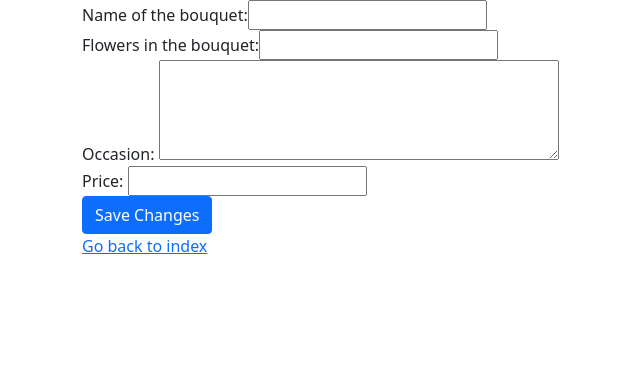
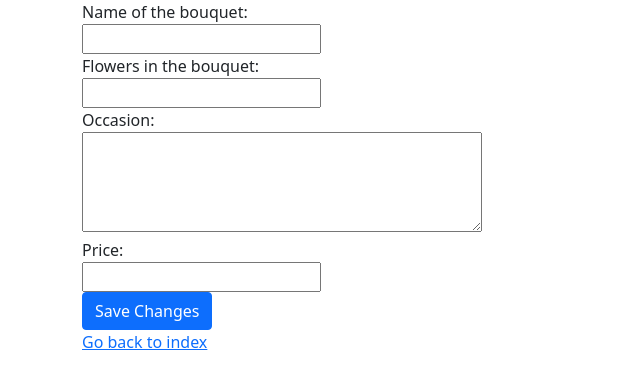
Before and after one commit to juliannatruitt/flowershop_ase220, a plain HTML site: page update.html in a window 1280 px wide. Shown: the whole page, without its empty margins (0-640 px from the left). Drawn offline with nearby package versions, Linux system fonts and the light colour scheme; no server answers.

Commit message:
small update

```diff
--- a/update.html
+++ b/update.html
@@ -10,10 +10,10 @@
     <body>
         <div class="container">
         <form>
-            <div>Name of the bouquet:<input type="text" id="name" /></div>
-            <div>Flowers in the bouquet:<input type="text" id="flowers"></div>
-            <div>Occasion: <textarea id="occasion" style="width: 400px; height: 100px;"></textarea><br /></div>
-            <div>Price: <input type="text" id="price" /></div>
+            Name of the bouquet:<div><input type="text" id="name" /></div>
+            Flowers in the bouquet:<div id="flowers"><input type="text"></div>
+            Occasion:<div><textarea id="occasion" style="width: 400px; height: 100px;"></textarea><br /></div>
+            Price:<div><input type="text" id="price" /></div>
             <div><button id="btn-save-changes" class="btn btn-primary">Save Changes</button></div>
             <a href="index.html">Go back to index </a>
         </form>
```
